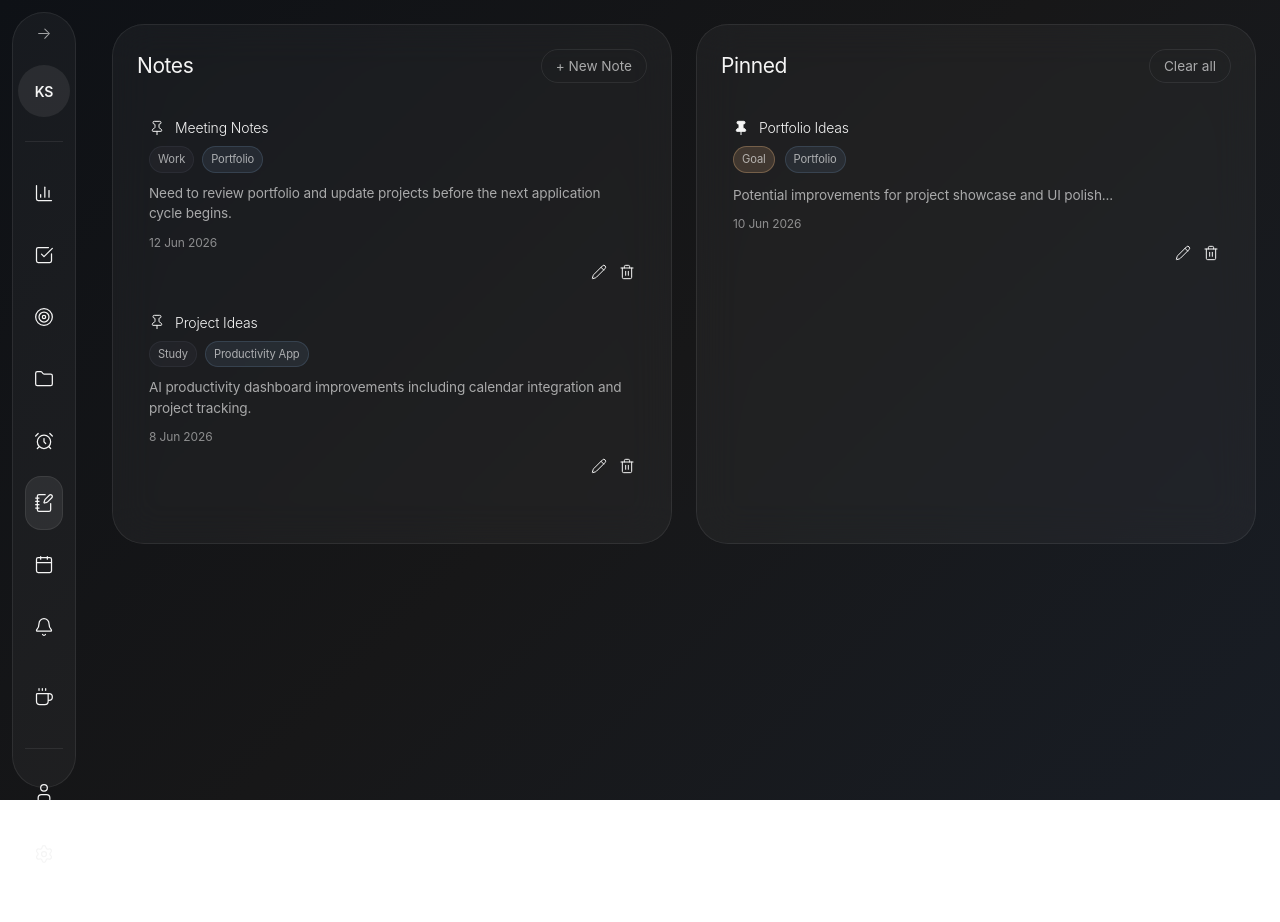
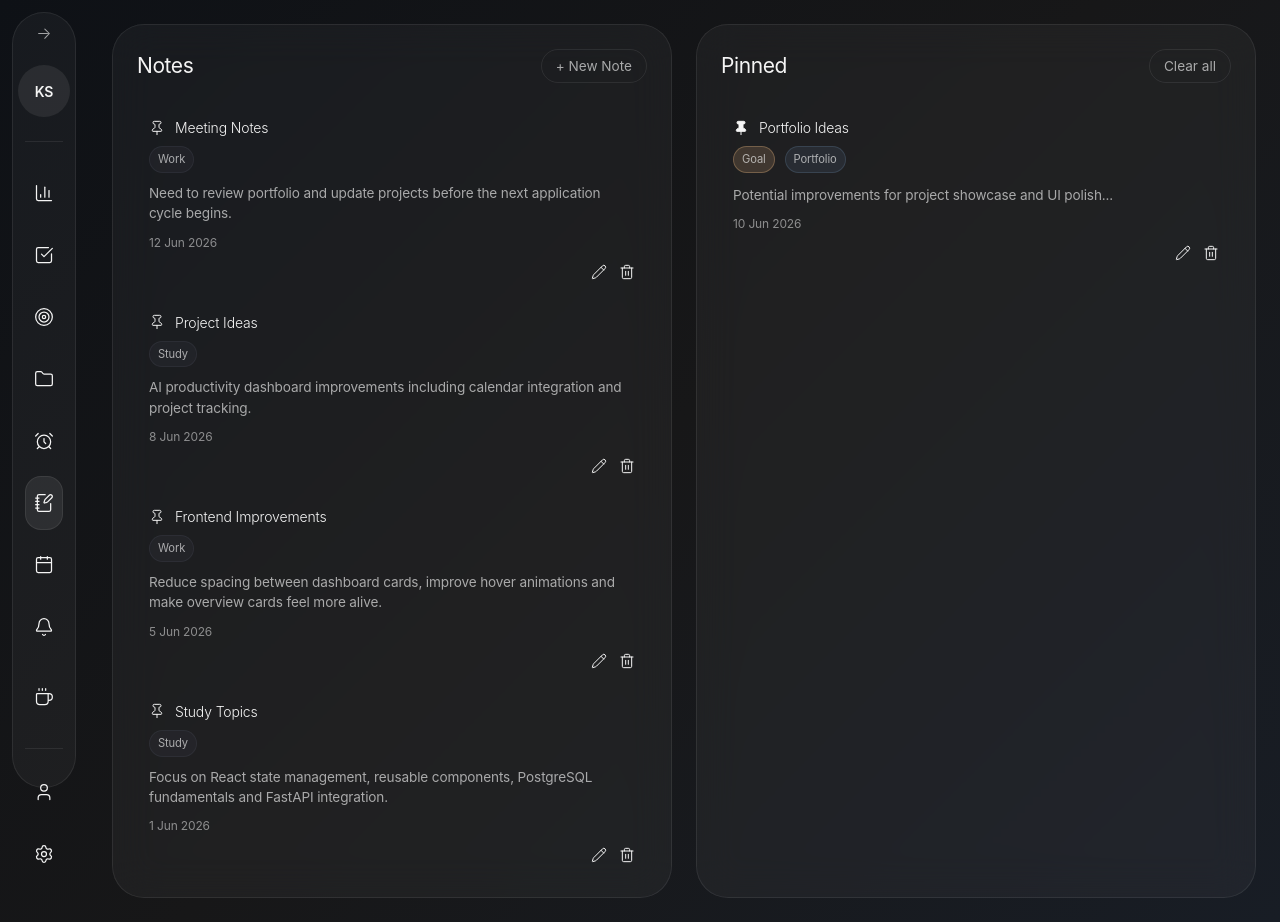
Before and after one commit to keenosmith-del/personal-productivity-desktop, a React (Vite) app in the folder frontend/: page /notes in a window 1280 px wide. Before the commit the page ends 800 px from the top, so only its background shows below. Built offline with nearby package versions, Linux system fonts and the light colour scheme.

Commit message:
Update Notes ui

```diff
--- a/frontend/src/components/Notes/NoteModal.jsx
+++ b/frontend/src/components/Notes/NoteModal.jsx
@@ -8,14 +8,29 @@ import { X } from "lucide-react";
 
 function NoteModal({
     onClose,
+    onSave,
     mode = "create",
     note = null,
 }) {
     const noteInputRef = useRef(null);
 
+    const [title, setTitle] =
+        useState("");
+
+    const [content, setContent] =
+        useState("");
+
     useEffect(() => {
         noteInputRef.current?.focus();
-    }, []);
+
+        if (mode === "edit" && note) {
+            setTitle(note.title || "");
+
+            setContent(
+                note.content || ""
+            );
+        }
+    }, [mode, note]);
 
     const inputStyle = {
         width: "100%",
@@ -133,6 +148,10 @@ function NoteModal({
 
                 <input
                     ref={noteInputRef}
+                    value={title}
+                    onChange={(e) =>
+                        setTitle(e.target.value)
+                    }
                     placeholder="Title"
                     style={{
                         width: "100%",
@@ -160,6 +179,10 @@ function NoteModal({
                 />
 
                 <textarea
+                    value={content}
+                    onChange={(e) =>
+                        setContent(e.target.value)
+                    }
                     rows={3}
                     placeholder="Start Writing..."
                     style={{
@@ -235,6 +258,15 @@ function NoteModal({
                     </button>
 
                     <button
+                        onClick={() => {
+                            onSave({
+                                ...note,
+
+                                title,
+
+                                content,
+                            });
+                        }}
                         style={{
                             background: "transparent",
 
--- a/frontend/src/components/Notes/RecentNotes.jsx
+++ b/frontend/src/components/Notes/RecentNotes.jsx
@@ -8,39 +8,11 @@ import {
 } from "lucide-react";
 
 function RecentNotes({
+    notes,
     onNewNote,
     onEditNote,
     onPinNote,
 }) {
-    // COMPONENT STATES
-    const notes = [
-        {
-            title: "Meeting Notes",
-
-            category: "Work",
-
-            project: "Portfolio",
-
-            date: "12 Jun 2026",
-
-            preview: "Need to review portfolio and update projects before the next application cycle begins.",
-        },
-
-        {
-            title: "Project Ideas",
-
-            category: "Study",
-
-            project:
-                "Productivity App",
-
-            date: "8 Jun 2026",
-
-            preview:
-                "AI productivity dashboard improvements including calendar integration and project tracking.",
-        },
-    ];
-
     const [pinnedNotes, setPinnedNotes] =
         useState([]);
 
@@ -227,27 +199,6 @@ function RecentNotes({
                             >
                                 {note.category}
                             </span>
-
-                            <span
-                                style={{
-                                    padding: "4px 8px",
-
-                                    borderRadius: "999px",
-
-                                    fontSize: "0.7rem",
-
-                                    background:
-                                        "rgba(82,103,125,0.20)",
-
-                                    border:
-                                        "1px solid rgba(82,103,125,0.40)",
-
-                                    color:
-                                        "var(--text-secondary)",
-                                }}
-                            >
-                                {note.project}
-                            </span>
                         </div>
 
                         <p
@@ -269,7 +220,7 @@ function RecentNotes({
                                 fontSize: "0.85rem",
                             }}
                         >
-                            {note.preview}
+                            {note.content}
                         </p>
 
                         <p
--- a/frontend/src/components/Tasks/TaskModal.jsx
+++ b/frontend/src/components/Tasks/TaskModal.jsx
@@ -3,8 +3,6 @@ import {
   useRef,
   useEffect
 } from "react";
-
-import SegmentedControl from "../SegmentedControl";
 
 import {
   X,
@@ -446,8 +444,7 @@ function TaskModal({
 
                   cursor: "pointer",
 
-                  transition:
-                    "all 0.2s ease",
+                  transition: "all 0.2s ease",
 
                   background:
                     priority === item.name
--- /dev/null
+++ b/frontend/src/data/notes.js
@@ -0,0 +1,53 @@
+export const initialNotes = [
+    {
+        id: 1,
+
+        title: "Meeting Notes",
+
+        category: "Work",
+
+        date: "12 Jun 2026",
+
+        content:
+            "Need to review portfolio and update projects before the next application cycle begins.",
+    },
+
+    {
+        id: 2,
+
+        title: "Project Ideas",
+
+        category: "Study",
+
+        date: "8 Jun 2026",
+
+        content:
+            "AI productivity dashboard improvements including calendar integration and project tracking.",
+    },
+
+    {
+        id: 3,
+
+        title: "Frontend Improvements",
+
+        category: "Work",
+
+        date: "5 Jun 2026",
+
+        content:
+            "Reduce spacing between dashboard cards, improve hover animations and make overview cards feel more alive.",
+    },
+
+    {
+        id: 4,
+
+        title: "Study Topics",
+
+        category: "Study",
+
+        date: "1 Jun 2026",
+
+        content:
+            "Focus on React state management, reusable components, PostgreSQL fundamentals and FastAPI integration.",
+    },
+];
--- a/frontend/src/pages/Notes.jsx
+++ b/frontend/src/pages/Notes.jsx
@@ -2,9 +2,11 @@ import MainLayout from "../layouts/MainLayout";
 
 import { useState } from "react";
 
-import NoteModal from"../components/Notes/NoteModal";
+import NoteModal from "../components/Notes/NoteModal";
 import RecentNotes from "../components/Notes/RecentNotes";
 import PinnedNotes from "../components/Notes/PinnedNotes";
+
+import { initialNotes } from "../data/notes";
 
 function Notes() {
   const [showNoteModal,
@@ -14,6 +16,9 @@ function Notes() {
   const [editingNote,
     setEditingNote] =
     useState(null);
+
+  const [notes, setNotes] =
+    useState(initialNotes);
 
   const [toast,
     setToast] =
@@ -33,6 +38,7 @@ function Notes() {
         }}
       >
         <RecentNotes
+          notes={notes}
           onNewNote={() =>
             setShowNoteModal(true)
           }
@@ -77,6 +83,23 @@ function Notes() {
           onClose={() =>
             setEditingNote(null)
           }
+          onSave={(updatedNote) => {
+            setNotes((prev) =>
+              prev.map((note) =>
+                note.id === updatedNote.id
+                  ? updatedNote
+                  : note
+              )
+            );
+
+            setToast("Note updated");
+
+            setTimeout(() => {
+              setToast("");
+            }, 3000);
+
+            setEditingNote(null);
+          }}
         />
       )}
       {toast && (
```
